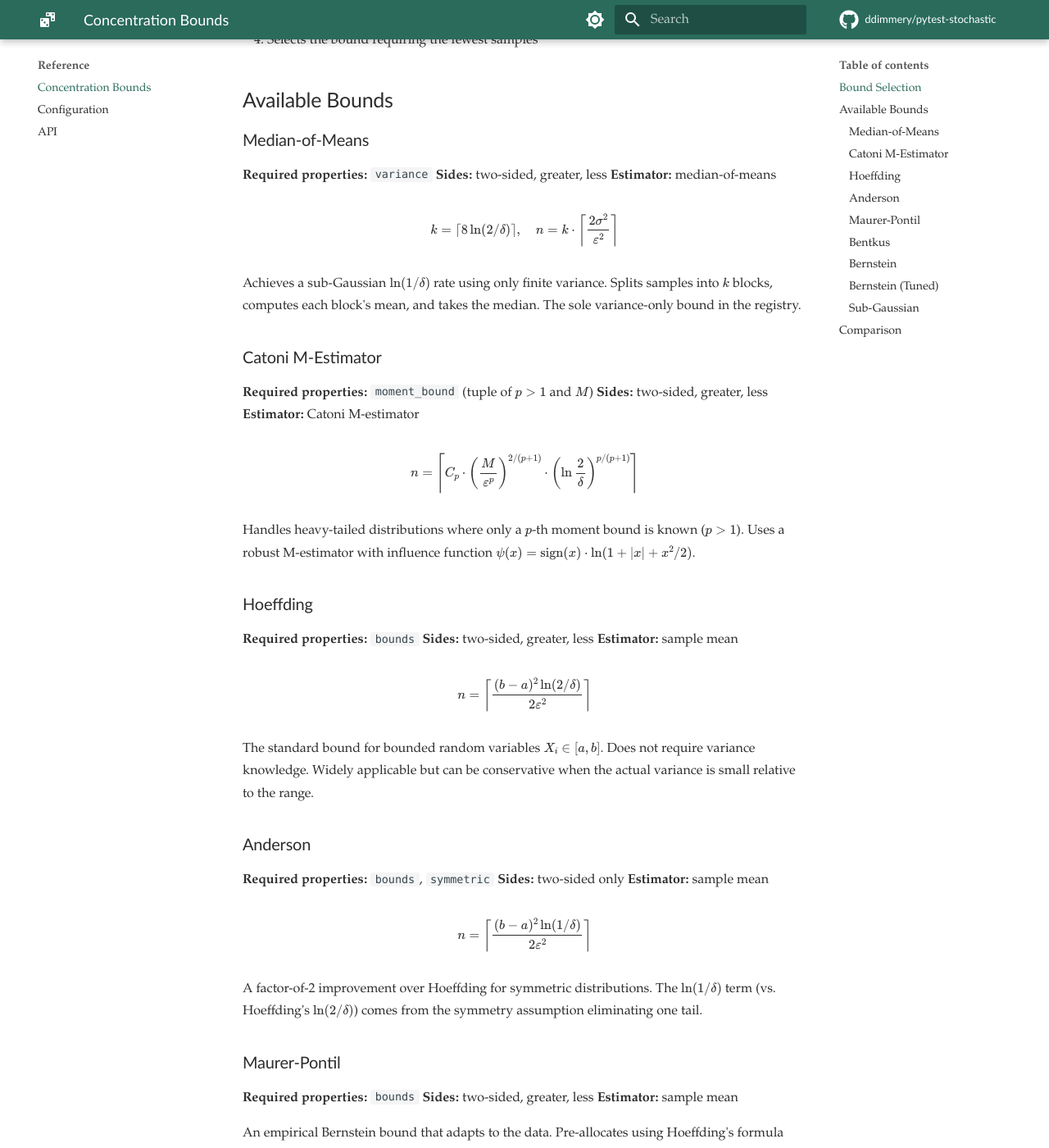
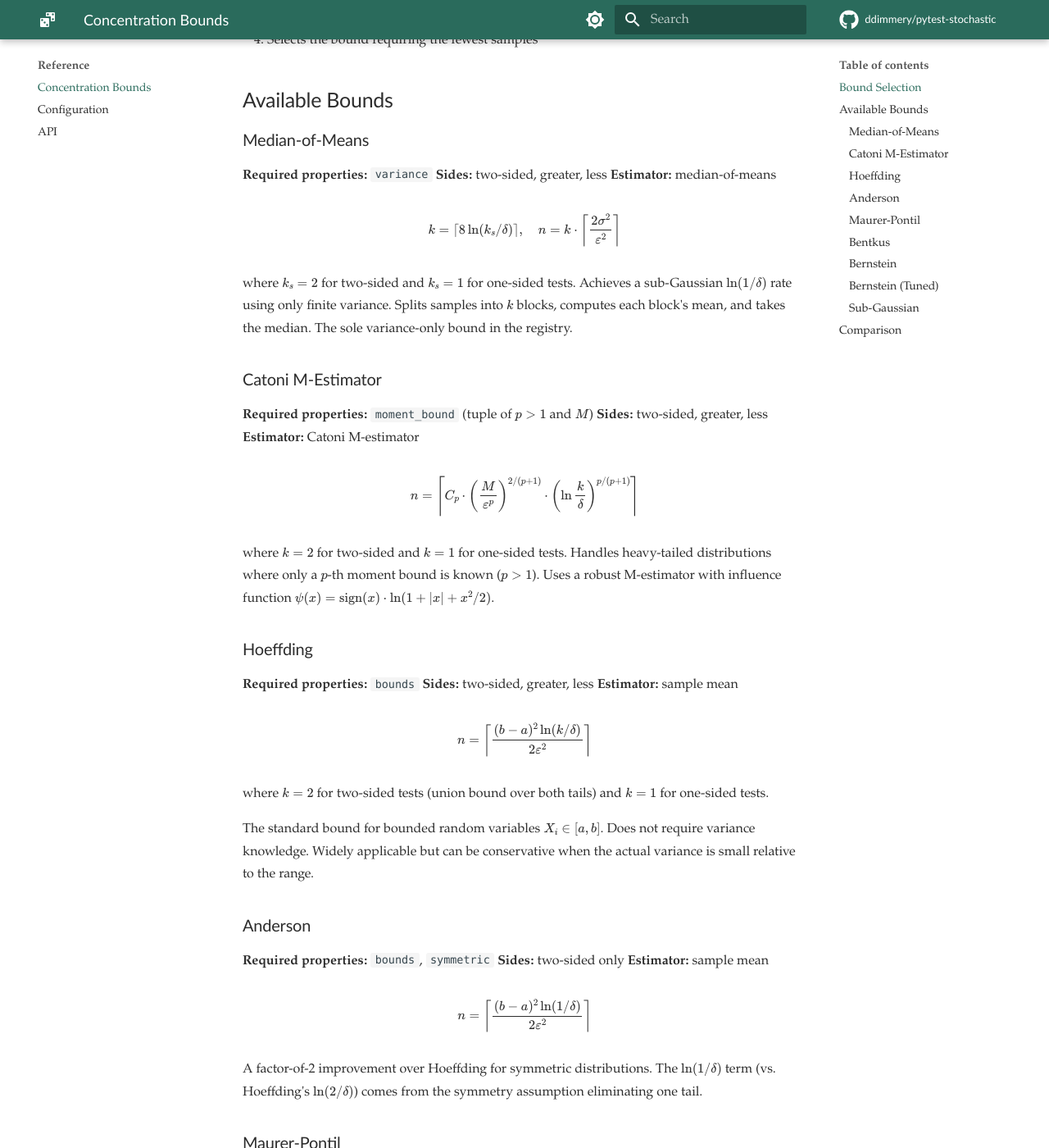
Before and after one commit to ddimmery/pytest-stochastic, an MkDocs documentation site: the page built from docs/bounds.md, in a window 1280 px wide and 1400 px high, scrolled down 515 px. Shown: the whole window at 82% size. Built offline with MkDocs 1.6.1 and Material for MkDocs 9.7.7, drawn with Linux system fonts in a browser that asks for light colours; some web fonts are replaced; comment, search, counter and statistics services are not loaded; some of the changed text lies outside the part shown.

Commit message:
Optimize one-sided test sample sizes: use ln(1/δ) instead of ln(2/δ)
One-sided tests (side="greater" or side="less") only need one tail of
the concentration inequality, so the union bound factor of 2 in
ln(2/δ) is unnecessary. This saves ~4% samples at δ=1e-8 and up to
~15% at δ=0.01.

- Add _log_inv_delta(failure_prob, side) helper in bounds.py
- Update all compute_n functions (Hoeffding, Bernstein, Sub-Gaussian,
  Median-of-Means, Catoni) to use the helper via side kwarg
- Pass side through from select_bound to compute_n
- Update Maurer-Pontil runtime check to use one-sided log term
- Clarify side= semantics and formulas in docs
- Add tests verifying one-sided < two-sided sample counts

https://claude.ai/code/session_01FJzLkFC2kyEdZACeq6JkFA

```diff
--- a/docs/bounds.md
+++ b/docs/bounds.md
@@ -19,9 +19,9 @@ For a given test, the framework:
 **Sides:** two-sided, greater, less
 **Estimator:** median-of-means
 
-$$k = \lceil 8 \ln(2/\delta) \rceil, \quad n = k \cdot \left\lceil \frac{2\sigma^2}{\varepsilon^2} \right\rceil$$
+$$k = \lceil 8 \ln(k_s/\delta) \rceil, \quad n = k \cdot \left\lceil \frac{2\sigma^2}{\varepsilon^2} \right\rceil$$
 
-Achieves a sub-Gaussian $\ln(1/\delta)$ rate using only finite variance. Splits samples into $k$ blocks, computes each block's mean, and takes the median. The sole variance-only bound in the registry.
+where $k_s = 2$ for two-sided and $k_s = 1$ for one-sided tests. Achieves a sub-Gaussian $\ln(1/\delta)$ rate using only finite variance. Splits samples into $k$ blocks, computes each block's mean, and takes the median. The sole variance-only bound in the registry.
 
 ### Catoni M-Estimator
 
@@ -29,9 +29,9 @@ Achieves a sub-Gaussian $\ln(1/\delta)$ rate using only finite variance. Splits
 **Sides:** two-sided, greater, less
 **Estimator:** Catoni M-estimator
 
-$$n = \left\lceil C_p \cdot \left(\frac{M}{\varepsilon^p}\right)^{2/(p+1)} \cdot \left(\ln\frac{2}{\delta}\right)^{p/(p+1)} \right\rceil$$
+$$n = \left\lceil C_p \cdot \left(\frac{M}{\varepsilon^p}\right)^{2/(p+1)} \cdot \left(\ln\frac{k}{\delta}\right)^{p/(p+1)} \right\rceil$$
 
-Handles heavy-tailed distributions where only a $p$-th moment bound is known ($p > 1$). Uses a robust M-estimator with influence function $\psi(x) = \text{sign}(x) \cdot \ln(1 + |x| + x^2/2)$.
+where $k = 2$ for two-sided and $k = 1$ for one-sided tests. Handles heavy-tailed distributions where only a $p$-th moment bound is known ($p > 1$). Uses a robust M-estimator with influence function $\psi(x) = \text{sign}(x) \cdot \ln(1 + |x| + x^2/2)$.
 
 ### Hoeffding
 
@@ -39,7 +39,9 @@ Handles heavy-tailed distributions where only a $p$-th moment bound is known ($p
 **Sides:** two-sided, greater, less
 **Estimator:** sample mean
 
-$$n = \left\lceil \frac{(b-a)^2 \ln(2/\delta)}{2\varepsilon^2} \right\rceil$$
+$$n = \left\lceil \frac{(b-a)^2 \ln(k/\delta)}{2\varepsilon^2} \right\rceil$$
+
+where $k = 2$ for two-sided tests (union bound over both tails) and $k = 1$ for one-sided tests.
 
 The standard bound for bounded random variables $X_i \in [a, b]$. Does not require variance knowledge. Widely applicable but can be conservative when the actual variance is small relative to the range.
 
@@ -63,9 +65,9 @@ An empirical Bernstein bound that adapts to the data. Pre-allocates using Hoeffd
 
 The runtime check uses:
 
-$$P\!\left(|\bar{X} - \mu| \geq \sqrt{\frac{2\hat{\sigma}^2 \ln(2/\delta)}{n}} + \frac{7(b-a)\ln(2/\delta)}{3(n-1)}\right) \leq \delta$$
+$$P\!\left(|\bar{X} - \mu| \geq \sqrt{\frac{2\hat{\sigma}^2 \ln(k/\delta)}{n}} + \frac{7(b-a)\ln(k/\delta)}{3(n-1)}\right) \leq \delta$$
 
-This bound is "free" &mdash; it requires the same samples as Hoeffding but may discover a tighter result post-hoc.
+where $k = 2$ for two-sided and $k = 1$ for one-sided tests. This bound is "free" &mdash; it requires the same samples as Hoeffding but may discover a tighter result post-hoc.
 
 ### Bentkus
 
@@ -87,9 +89,9 @@ where $p^* = \varepsilon/(b-a) + 1/2$.
 **Sides:** two-sided, greater, less
 **Estimator:** sample mean
 
-$$n = \left\lceil \frac{2\sigma^2 \ln(2/\delta)}{\varepsilon^2} + \frac{2(b-a)\ln(2/\delta)}{3\varepsilon} \right\rceil$$
+$$n = \left\lceil \frac{2\sigma^2 \ln(k/\delta)}{\varepsilon^2} + \frac{2(b-a)\ln(k/\delta)}{3\varepsilon} \right\rceil$$
 
-Exploits both bounded range and known variance. When $\sigma^2 \ll (b-a)^2/4$, Bernstein is significantly tighter than Hoeffding.
+where $k = 2$ for two-sided and $k = 1$ for one-sided tests. Exploits both bounded range and known variance. When $\sigma^2 \ll (b-a)^2/4$, Bernstein is significantly tighter than Hoeffding.
 
 ### Bernstein (Tuned)
 
@@ -105,9 +107,9 @@ Same formula as Bernstein, but uses the machine-discovered variance from `--stoc
 **Sides:** two-sided, greater, less
 **Estimator:** sample mean
 
-$$n = \left\lceil \frac{2\sigma^2 \ln(2/\delta)}{\varepsilon^2} \right\rceil$$
+$$n = \left\lceil \frac{2\sigma^2 \ln(k/\delta)}{\varepsilon^2} \right\rceil$$
 
-For distributions satisfying the sub-Gaussian tail condition with parameter $\sigma$. Many common distributions are sub-Gaussian: bounded distributions (with $\sigma = (b-a)/2$), Gaussian ($\sigma$ equals the standard deviation), and any distribution with bounded MGF.
+where $k = 2$ for two-sided and $k = 1$ for one-sided tests. For distributions satisfying the sub-Gaussian tail condition with parameter $\sigma$. Many common distributions are sub-Gaussian: bounded distributions (with $\sigma = (b-a)/2$), Gaussian ($\sigma$ equals the standard deviation), and any distribution with bounded MGF.
 
 ## Comparison
 
```
Also changed, not shown: docs/guide/stochastic-test.md (+5 -5 lines), 5 other files.
